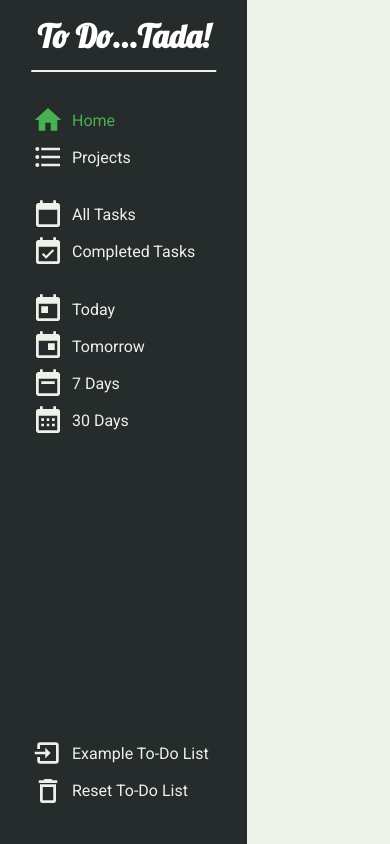
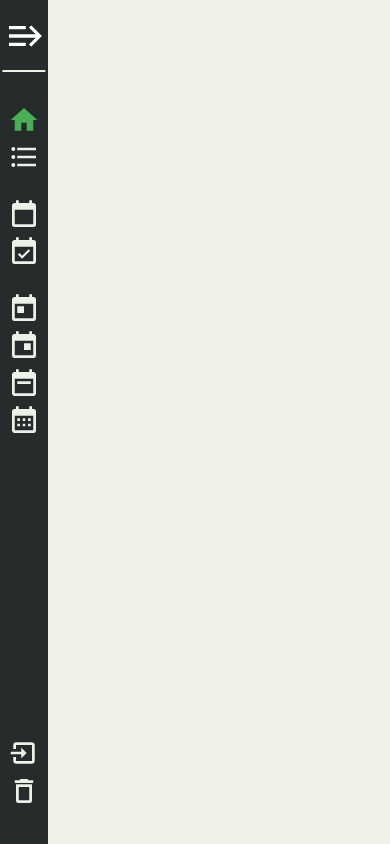
Before and after one commit to darren-cook/todo-tada, a website built with webpack: page dist/index.html in a window 390 px wide. Built offline with nearby package versions, Linux system fonts and the light colour scheme.

Commit message:
nav bar design complete

```diff
--- a/dist/index.html
+++ b/dist/index.html
@@ -14,56 +14,57 @@
     <div id="side-panel">
         <header>
             <h1>To Do...Tada!</h1>
+            <img id="nav-minmax" src="./images/forwardburger-custom.png" alt="Minimize/Maximize Icon">
         </header>
         <nav>
             <ul id="nav-links">
                 <ul id="nav-pages">
                     <li id="nav-home" class="nav-button nav-active">
                         <img class="nav-icon" src="./images/home-custom.png" alt="Home Icon">
-                        <div>Home</div>
+                        <div class="nav-button-text">Home</div>
                     </li>
                     <li id="nav-projects" class="nav-button">
                         <img src="./images/format-list-bulleted-custom.png" alt="Projects Icon">
-                        <div>Projects</div>
+                        <div class="nav-button-text">Projects</div>
                     </li>
                 </ul>
                 <ul id="nav-groups">
                     <li id="nav-all" class="nav-button">
                         <img src="./images/calendar-blank-custom.png" alt="All Tasks Icon">
-                        <div>All Tasks</div>
+                        <div class="nav-button-text">All Tasks</div>
                     </li>
                     <li id="nav-completed" class="nav-button">
                         <img src="./images/calendar-check-custom.png" alt="Completed Tasks">
-                        <div>Completed Tasks</div>
+                        <div class="nav-button-text">Completed Tasks</div>
                     </li>
                 </ul>
                 <ul id="nav-dates">
                     <li id="nav-today" class="nav-button">
                         <img src="./images/calendar-today-custom.png" alt="Today Icon">
-                        <div>Today</div>
+                        <div class="nav-button-text"> Today</div>
                     </li>
                     <li id="nav-tomorrow" class="nav-button">
                         <img src="./images/calendar-today-custom (1).png" alt="Tomorrow Icon">
-                        <div>Tomorrow</div>
+                        <div class="nav-button-text">Tomorrow</div>
                     </li>
                     <li id="nav-week" class="nav-button">
                         <img src="./images/calendar-week-custom.png" alt="7 Days Icon">
-                        <div>7 Days</div>
+                        <div class="nav-button-text">7 Days</div>
                     </li>
                     <li id="nav-month" class="nav-button">
                         <img src="./images/calendar-month-custom.png" alt="30 Days Icon">
-                        <div>30 Days</div>
+                        <div class="nav-button-text">30 Days</div>
                     </li>
                 </ul>
             </ul>
             <ul id="nav-tools">
                 <li id="nav-import" class="nav-button">
                     <img src="./images/import-custom.png" alt="Import Icon">
-                    <div>Example To-Do List</div>
+                    <div class="nav-button-text">Example To-Do List</div>
                 </li>
                 <li id="nav-delete" class="nav-button">
                     <img src="./images/delete-outline-custom.png" alt="Delete Icon">
-                    <div>Reset To-Do List</div>
+                    <div class="nav-button-text">Reset To-Do List</div>
                 </li>
             </ul>
         </nav>
--- a/dist/style.css
+++ b/dist/style.css
@@ -28,16 +28,17 @@ body {
     display: flex;
     flex-direction: column;
     background-color: var(--light-black);
-    width: 15.46rem;
+    width: 17rem;
     height: 100%;
 }
 
 header {
-    flex: 0 1 auto;
+    display: flex;
+    width: 100%;
     color: var(--white);
     font-family: 'Lobster', cursive;
     display: flex;
-    justify-content: center;
+    justify-content: space-around;
     position: relative;
     padding: 1rem 0;
 }
@@ -45,7 +46,7 @@ header {
 header:after {
     content: "";
     position: absolute;
-    width: 75%;
+    width: 90%;
     height: 2px;
     left: 50%;
     transform: translateX(-50%);
@@ -53,14 +54,18 @@ header:after {
     background-color: var(--dark-white);
 }
 
+#nav-minmax {
+    display: none;
+}
+
 nav {
     flex: 1 1 auto;
     display: flex;
     flex-direction: column;
     justify-content: space-between;
-    align-items: flex-start;
+    align-items: center;
     color: var(--dark-white);
-    padding: 2rem 0 2rem 2rem;
+    padding: 2rem 2rem 2rem 0;
 }
 
 #nav-links {
@@ -88,3 +93,22 @@ nav li {
 nav li:hover {
     filter: var(--to-white);
 }
+
+@media only screen and (max-width: 1120px) {
+    #side-panel {
+        width: 3rem;
+    }
+
+    nav {
+        padding: 2rem 0;
+    }
+
+    #nav-minmax {
+        display: block;
+    }
+
+    .nav-button-text,
+    h1 {
+        display: none;
+    }
+}
```
Also changed, not shown: dist/images/forwardburger-custom.png (added).
